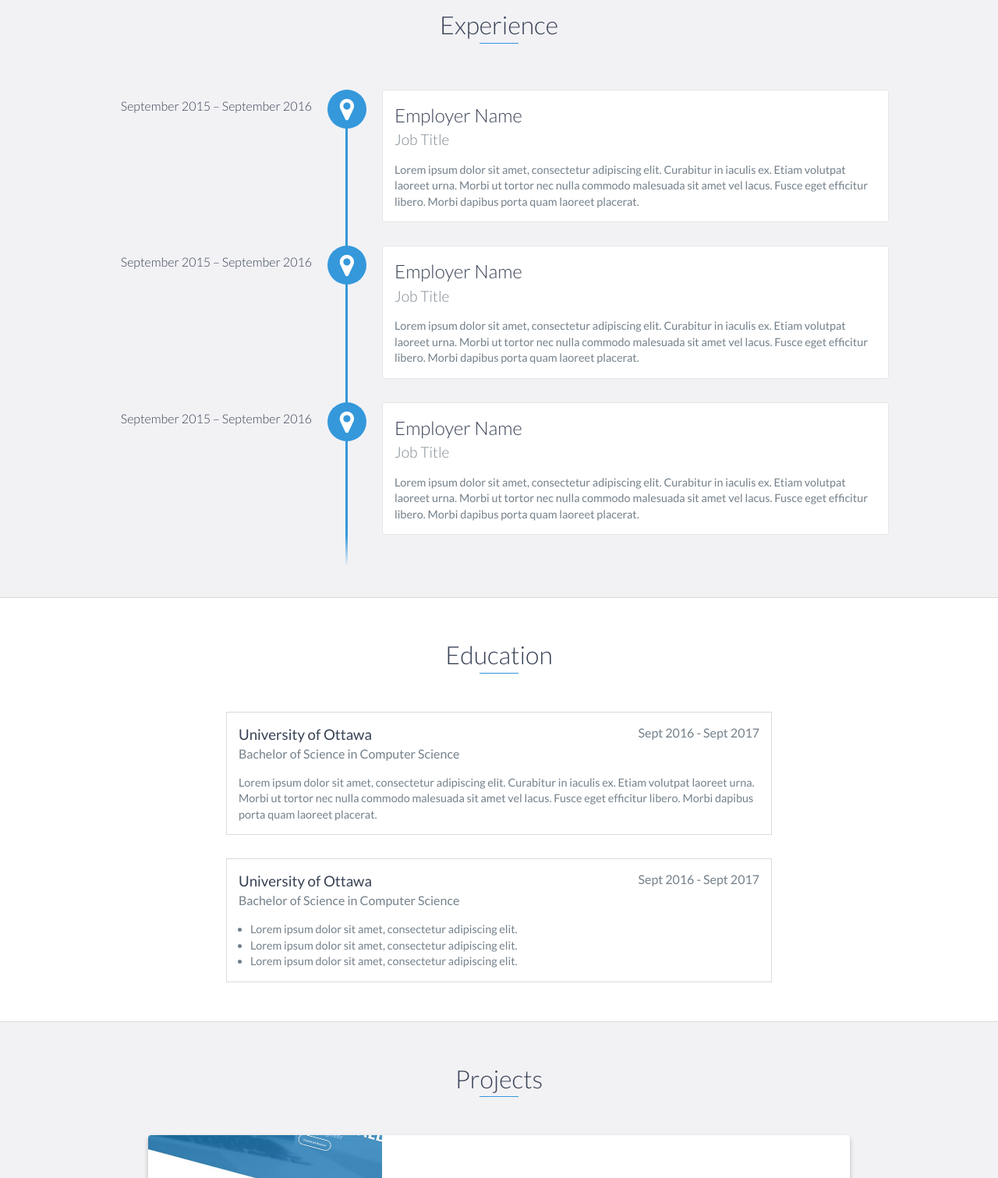
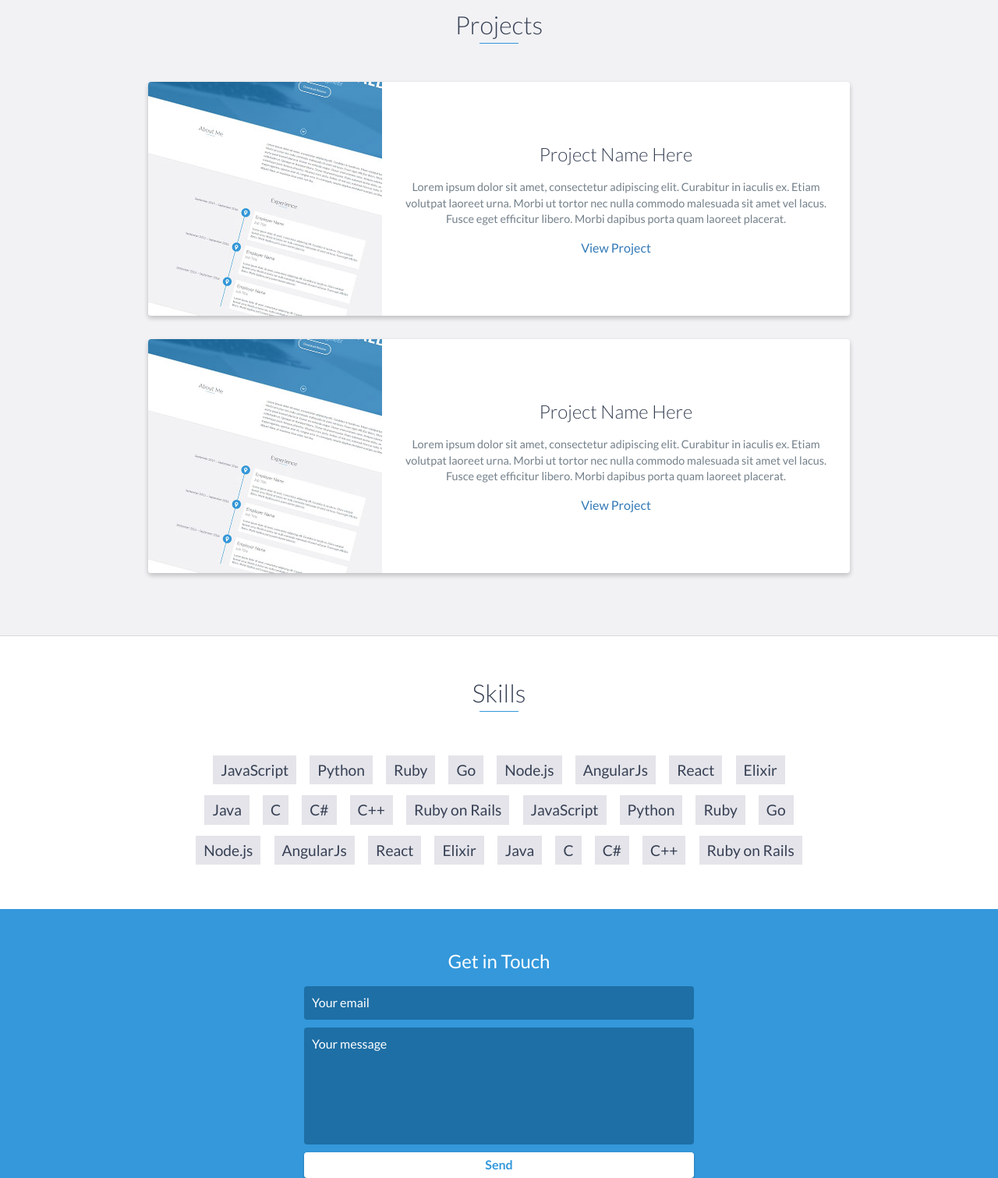
Before and after one commit to Ejejhfa/CodeFLoww, a website: page index.html in a window 1280 px wide. Shown: the part 1380-2891 px from the top of the page at 78% size. Drawn offline with nearby package versions, Linux system fonts and the light colour scheme.

Commit message:
Update index.html

```diff
--- a/index.html
+++ b/index.html
@@ -94,68 +94,6 @@
         </div>
     </div>
     <!-- End #about -->
-
-    <div id="experience" class="background-alt">
-        <h2 class="heading">Experience</h2>
-        <div id="experience-timeline">
-            <div data-date="September 2015 – September 2016">
-                <h3>Employer Name</h3>
-                <h4>Job Title</h4>
-                <p>
-                    Lorem ipsum dolor sit amet, consectetur adipiscing elit. Curabitur in iaculis ex. Etiam volutpat laoreet urna. Morbi ut tortor nec nulla commodo malesuada sit amet vel lacus. Fusce eget efficitur libero. Morbi dapibus porta quam laoreet placerat.
-                </p>
-            </div>
-
-            <div data-date="September 2015 – September 2016">
-                <h3>Employer Name</h3>
-                <h4>Job Title</h4>
-                <p>
-                    Lorem ipsum dolor sit amet, consectetur adipiscing elit. Curabitur in iaculis ex. Etiam volutpat laoreet urna. Morbi ut tortor nec nulla commodo malesuada sit amet vel lacus. Fusce eget efficitur libero. Morbi dapibus porta quam laoreet placerat.
-                </p>
-            </div>
-
-            <div data-date="September 2015 – September 2016">
-                <h3>Employer Name</h3>
-                <h4>Job Title</h4>
-                <p>
-                    Lorem ipsum dolor sit amet, consectetur adipiscing elit. Curabitur in iaculis ex. Etiam volutpat laoreet urna. Morbi ut tortor nec nulla commodo malesuada sit amet vel lacus. Fusce eget efficitur libero. Morbi dapibus porta quam laoreet placerat.
-                </p>
-            </div>
-        </div>
-    </div>
-    <!-- End #experience -->
-
-    <div id="education">
-        <h2 class="heading">Education</h2>
-        <div class="education-block">
-            <h3>University of Ottawa</h3>
-            <span class="education-date">Sept 2016 - Sept 2017</span>
-            <h4>Bachelor of Science in Computer Science</h4>
-            <p>
-                Lorem ipsum dolor sit amet, consectetur adipiscing elit. Curabitur in iaculis ex. Etiam volutpat laoreet urna. Morbi ut tortor nec nulla commodo malesuada sit amet vel lacus. Fusce eget efficitur libero. Morbi dapibus porta quam laoreet placerat.
-            </p>
-        </div>
-        <!-- End .education-block -->
-
-        <div class="education-block">
-            <h3>University of Ottawa</h3>
-            <span class="education-date">Sept 2016 - Sept 2017</span>
-            <h4>Bachelor of Science in Computer Science</h4>
-            <ul>
-                <li>
-                    Lorem ipsum dolor sit amet, consectetur adipiscing elit.
-                </li>
-                <li>
-                    Lorem ipsum dolor sit amet, consectetur adipiscing elit.
-                </li>
-                <li>
-                    Lorem ipsum dolor sit amet, consectetur adipiscing elit.
-                </li>
-            </ul>
-        </div>
-        <!-- End .education-block -->
-    </div>
-    <!-- End #education -->
 
     <div id="projects" class="background-alt">
         <h2 class="heading">Projects</h2>
```
